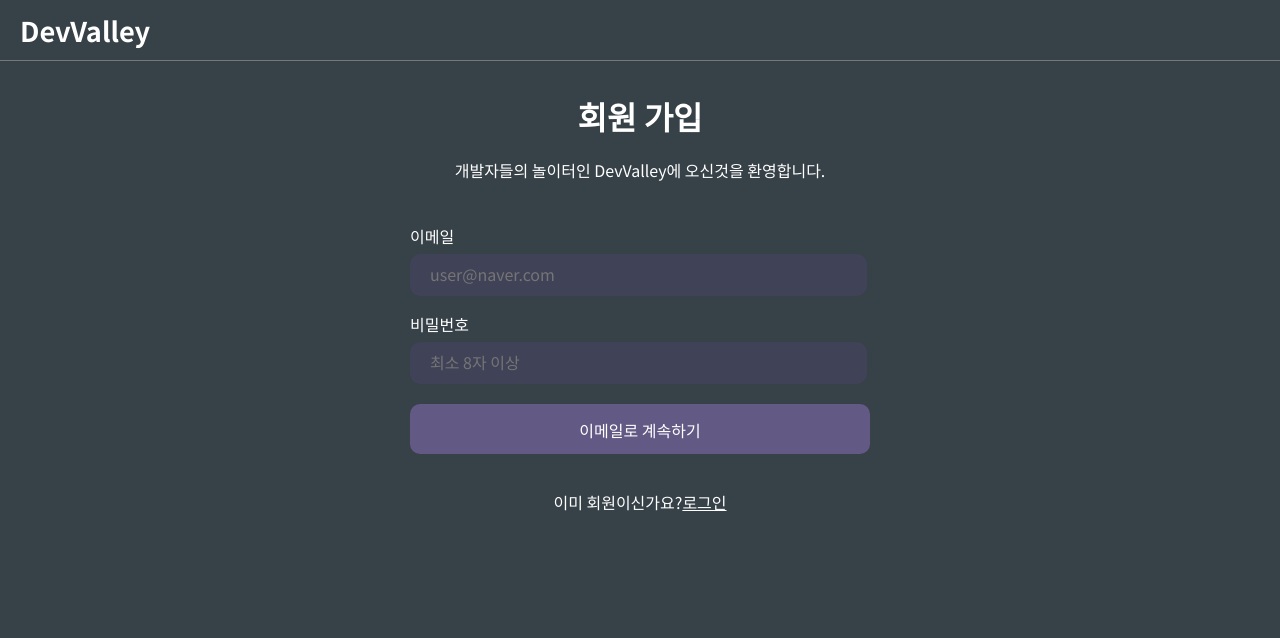
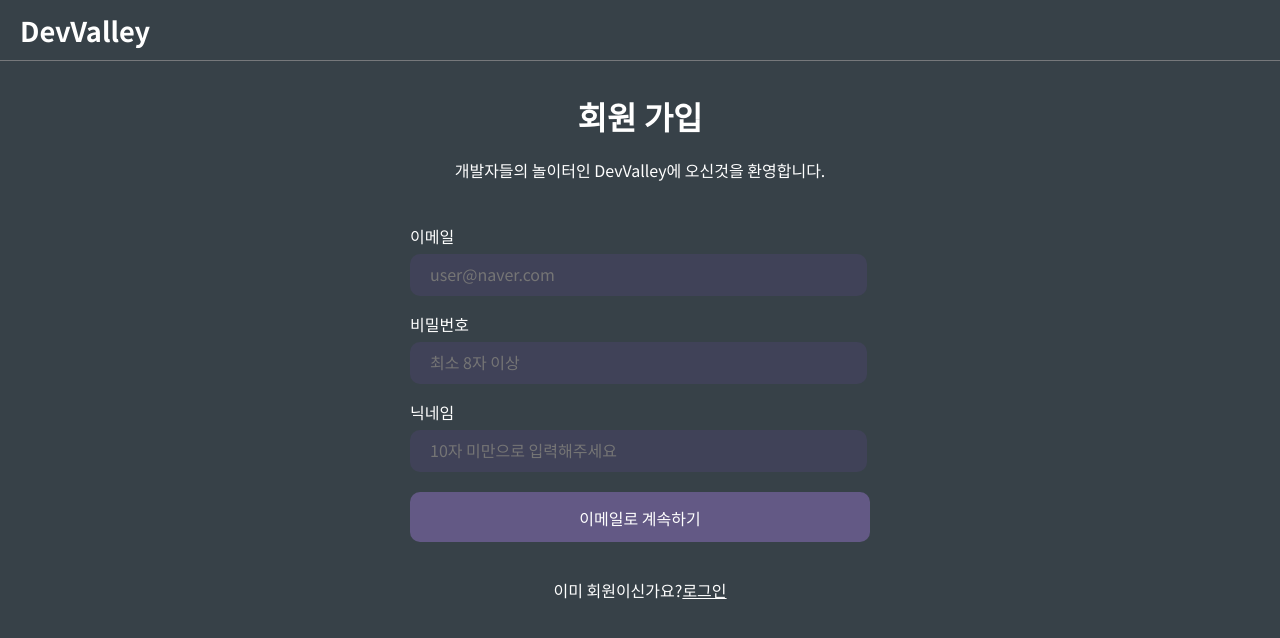
Before and after one commit to DevValley-team/dev-valley, a Next.js app in the folder frontend/: page /register in a window 1280 px wide. Shown: the top 638 px of the page. Built offline with nearby package versions, Linux system fonts and the light colour scheme.

Commit message:
feat: Add nickname to Singupform (#7)

```diff
--- a/frontend/src/components/SignupForm.tsx
+++ b/frontend/src/components/SignupForm.tsx
@@ -5,12 +5,14 @@ import styled from "styled-components";
 interface ISingupData {
   email: string;
   password: string;
+  nickname: string;
 }
 
 export default function SignupForm() {
   const [formData, setFormData] = useState<ISingupData>({
     email: "",
     password: "",
+    nickname: "",
   });
   const router = useRouter();
 
@@ -61,6 +63,14 @@ export default function SignupForm() {
         name="password"
         type="password"
         placeholder="최소 8자 이상"
+        onChange={handleChange}
+      />
+      <RegisterLabel>닉네임</RegisterLabel>
+      <Input
+        value={formData.password}
+        name="nickname"
+        type="nickname"
+        placeholder="10자 미만으로 입력해주세요"
         onChange={handleChange}
       />
       <EmailSingupBtn type="submit">이메일로 계속하기</EmailSingupBtn>
```
